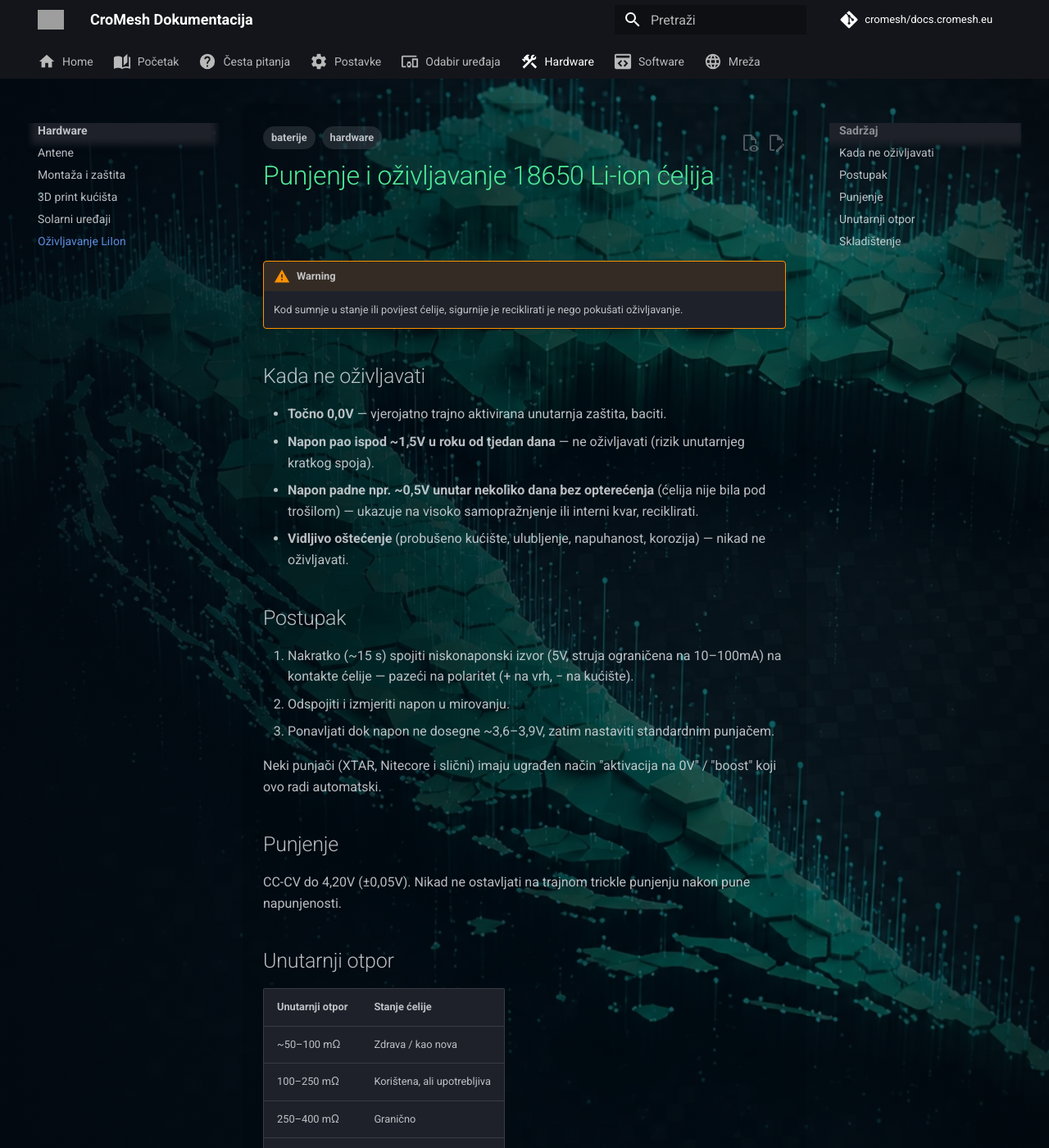
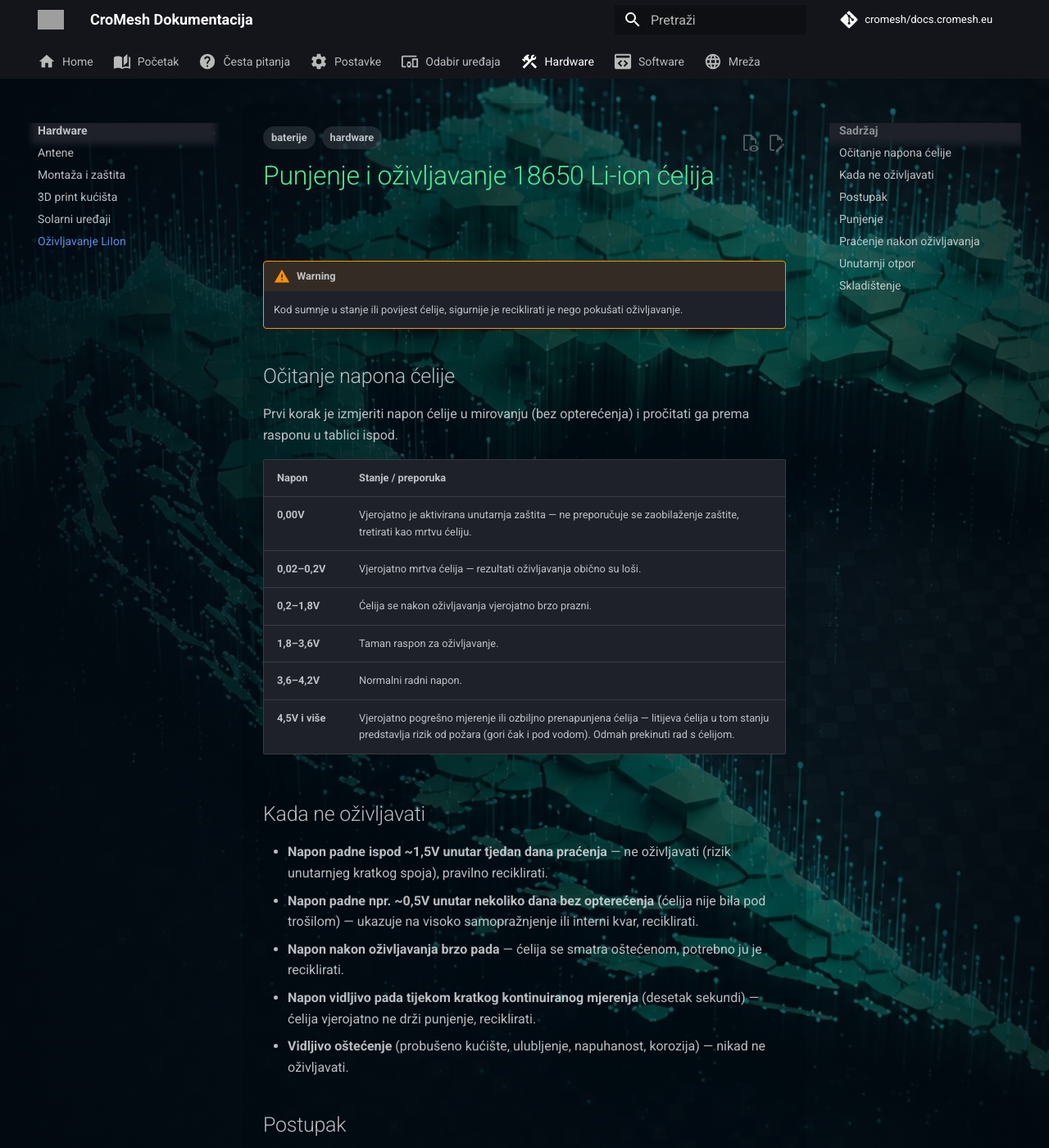
Before and after one commit to cromesh/docs.cromesh.eu, an MkDocs documentation site: the page built from docs/hardver/ozivljavanje-18650.md, in a window 1280 px wide and 1400 px high. Shown: the whole window at 82% size. Built offline with MkDocs 1.6.1 and Material for MkDocs 9.7.7, drawn with Linux system fonts in a browser that asks for light colours; comment, search, counter and statistics services are not loaded; some of the changed text lies outside the part shown; grey boxes are pictures that could not be loaded.

Commit message:
docs: reorganize 18650 page with voltage-range table and post-revival monitoring section

```diff
--- a/docs/hardver/ozivljavanje-18650.md
+++ b/docs/hardver/ozivljavanje-18650.md
@@ -12,13 +12,31 @@
     Kod sumnje u stanje ili povijest ćelije, sigurnije je reciklirati je nego
     pokušati oživljavanje.
 
+## Očitanje napona ćelije
+
+Prvi korak je izmjeriti napon ćelije u mirovanju (bez opterećenja) i pročitati
+ga prema rasponu u tablici ispod.
+
+| Napon | Stanje / preporuka |
+|---|---|
+| **0,00V** | Vjerojatno je aktivirana unutarnja zaštita — ne preporučuje se zaobilaženje zaštite, tretirati kao mrtvu ćeliju. |
+| **0,02–0,2V** | Vjerojatno mrtva ćelija — rezultati oživljavanja obično su loši. |
+| **0,2–1,8V** | Ćelija se nakon oživljavanja vjerojatno brzo prazni. |
+| **1,8–3,6V** | Taman raspon za oživljavanje. |
+| **3,6–4,2V** | Normalni radni napon. |
+| **4,5V i više** | Vjerojatno pogrešno mjerenje ili ozbiljno prenapunjena ćelija — litijeva ćelija u tom stanju predstavlja rizik od požara (gori čak i pod vodom). Odmah prekinuti rad s ćelijom. |
+
 ## Kada ne oživljavati
 
-- **Točno 0,0V** — vjerojatno trajno aktivirana unutarnja zaštita, baciti.
-- **Napon pao ispod ~1,5V u roku od tjedan dana** — ne oživljavati (rizik unutarnjeg
-  kratkog spoja).
-- **Napon padne npr. ~0,5V unutar nekoliko dana bez opterećenja** (ćelija nije bila
-  pod trošilom) — ukazuje na visoko samopražnjenje ili interni kvar, reciklirati.
+- **Napon padne ispod ~1,5V unutar tjedan dana praćenja** — ne oživljavati
+  (rizik unutarnjeg kratkog spoja), pravilno reciklirati.
+- **Napon padne npr. ~0,5V unutar nekoliko dana bez opterećenja** (ćelija nije
+  bila pod trošilom) — ukazuje na visoko samopražnjenje ili interni kvar,
+  reciklirati.
+- **Napon nakon oživljavanja brzo pada** — ćelija se smatra oštećenom,
+  potrebno ju je reciklirati.
+- **Napon vidljivo pada tijekom kratkog kontinuiranog mjerenja** (desetak
+  sekundi) — ćelija vjerojatno ne drži punjenje, reciklirati.
 - **Vidljivo oštećenje** (probušeno kućište, ulubljenje, napuhanost, korozija) —
   nikad ne oživljavati.
 
@@ -38,6 +56,21 @@
 CC-CV do 4,20V (±0,05V). Nikad ne ostavljati na trajnom trickle punjenju nakon
 pune napunjenosti.
 
+## Praćenje nakon oživljavanja
+
+Oživljenim i upcikliranim ćelijama obavezno pratiti napon kroz vrijeme, ne
+samo neposredno nakon postupka:
+
+- Pratiti **trend stabilizacije** napona. Kad se napon prestane značajno
+  mijenjati, ćelija se stabilizirala.
+    - Ako je stabilizirani napon u radnom rasponu (3,6–4,2V) — ćelija je u
+      redu za daljnju upotrebu.
+    - Ako je stabilizirani napon ispod radnog raspona, nakon par ciklusa
+      punjenja ćelija bi mogla postići stabilnije, više napone.
+    - Ako napon uporno ostaje ispod radnog raspona unatoč više ciklusa
+      punjenja, postoji mogućnost unutarnjeg kratkog spoja — ćelija je
+      neispravna. Pravilno i odgovorno je odložiti u otpad.
+
 ## Unutarnji otpor
 
 | Unutarnji otpor | Stanje ćelije |
```
